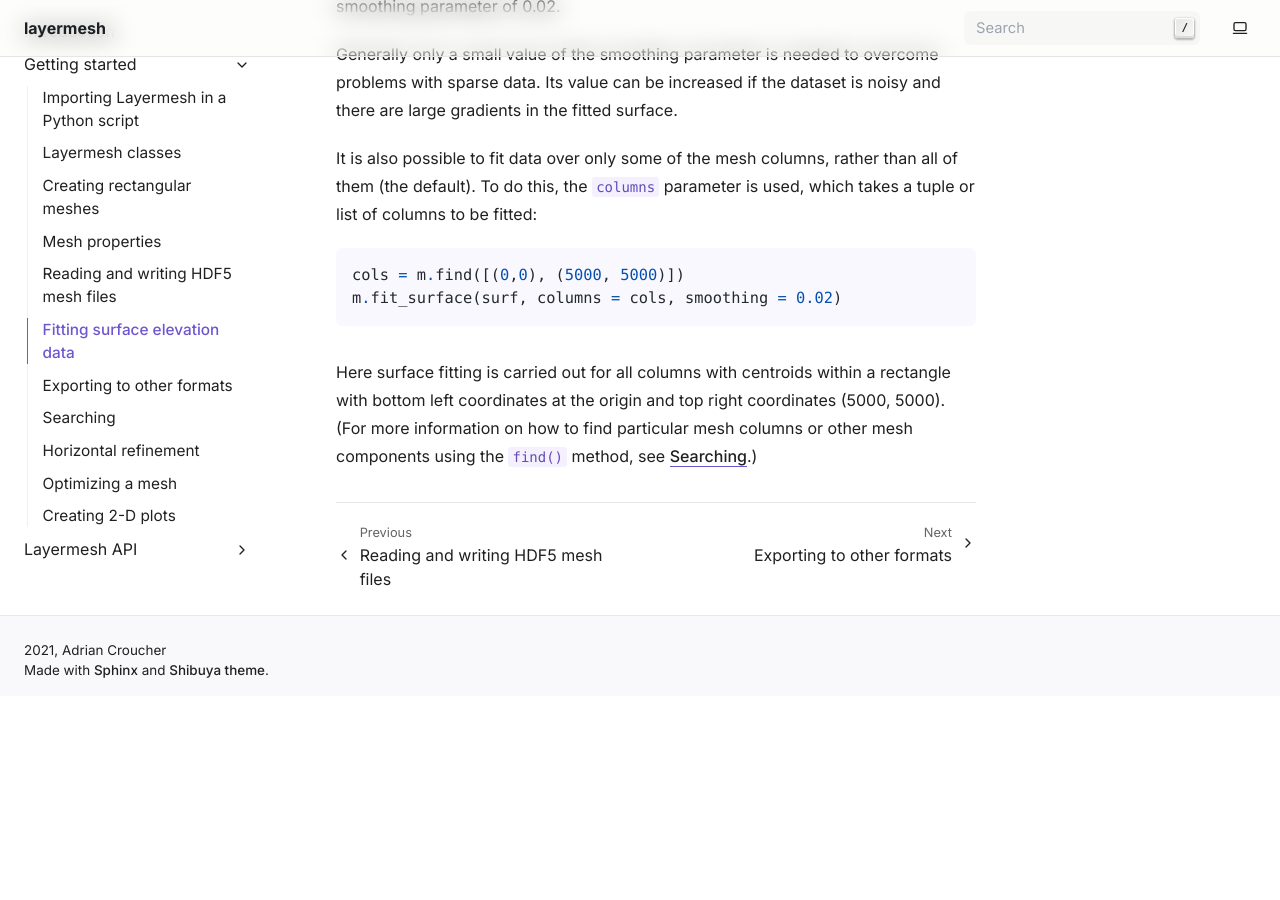
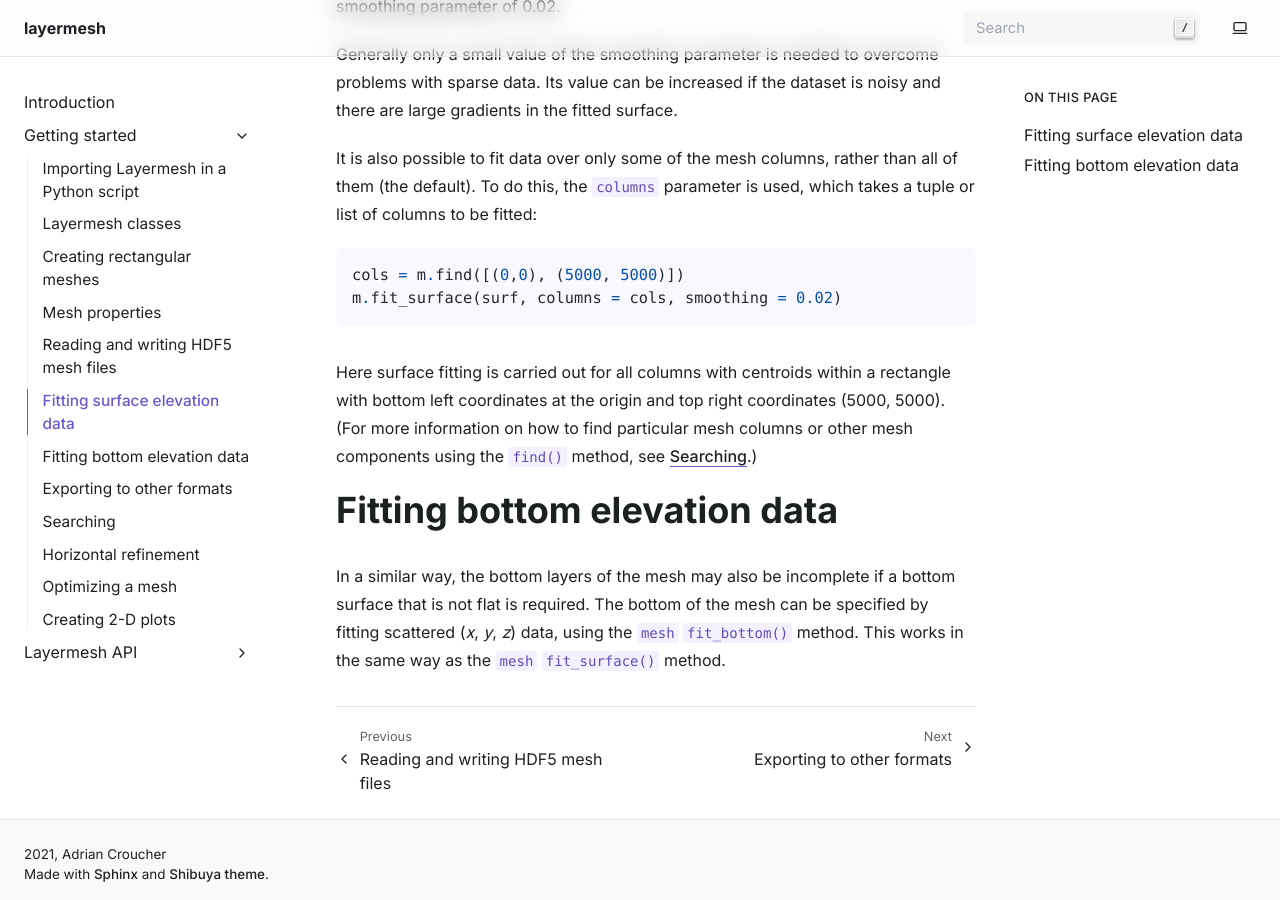
Before and after one commit to acroucher/layermesh, a Sphinx documentation site: the page built from doc/source/surface.rst, in a window 1280 px wide and 900 px high, scrolled down 952 px. Built offline with Sphinx 7.4.7, drawn with Linux system fonts in a browser that asks for light colours; before the commit the page ends 1648 px from its top, so only the background shows below that.

Commit message:
Update docs for bottom surface

```diff
--- a/doc/source/classes.rst
+++ b/doc/source/classes.rst
@@ -52,8 +52,9 @@
 the mesh may be incomplete, to represent e.g. surface topography.
 
 Columns also have geometric properties derived from their node
-positions, e.g. ``area`` and ``centroid``, and a ``surface`` property,
-which is the elevation of the top of the column.
+positions, e.g. ``area`` and ``centroid``, and ``surface`` and
+``bottom`` properties, which are the elevations of the top and bottom
+of the column.
 
 .. index:: classes; layer
 
--- a/doc/source/surface.rst
+++ b/doc/source/surface.rst
@@ -58,3 +58,12 @@
 right coordinates (5000, 5000). (For more information on how to find
 particular mesh columns or other mesh components using the ``find()``
 method, see :ref:`searching`.)
+
+Fitting bottom elevation data
+=============================
+
+In a similar way, the bottom layers of the mesh may also be incomplete
+if a bottom surface that is not flat is required. The bottom of the
+mesh can be specified by fitting scattered (*x*, *y*, *z*) data, using
+the ``mesh`` ``fit_bottom()`` method. This works in the same way as
+the ``mesh`` ``fit_surface()`` method.
```
